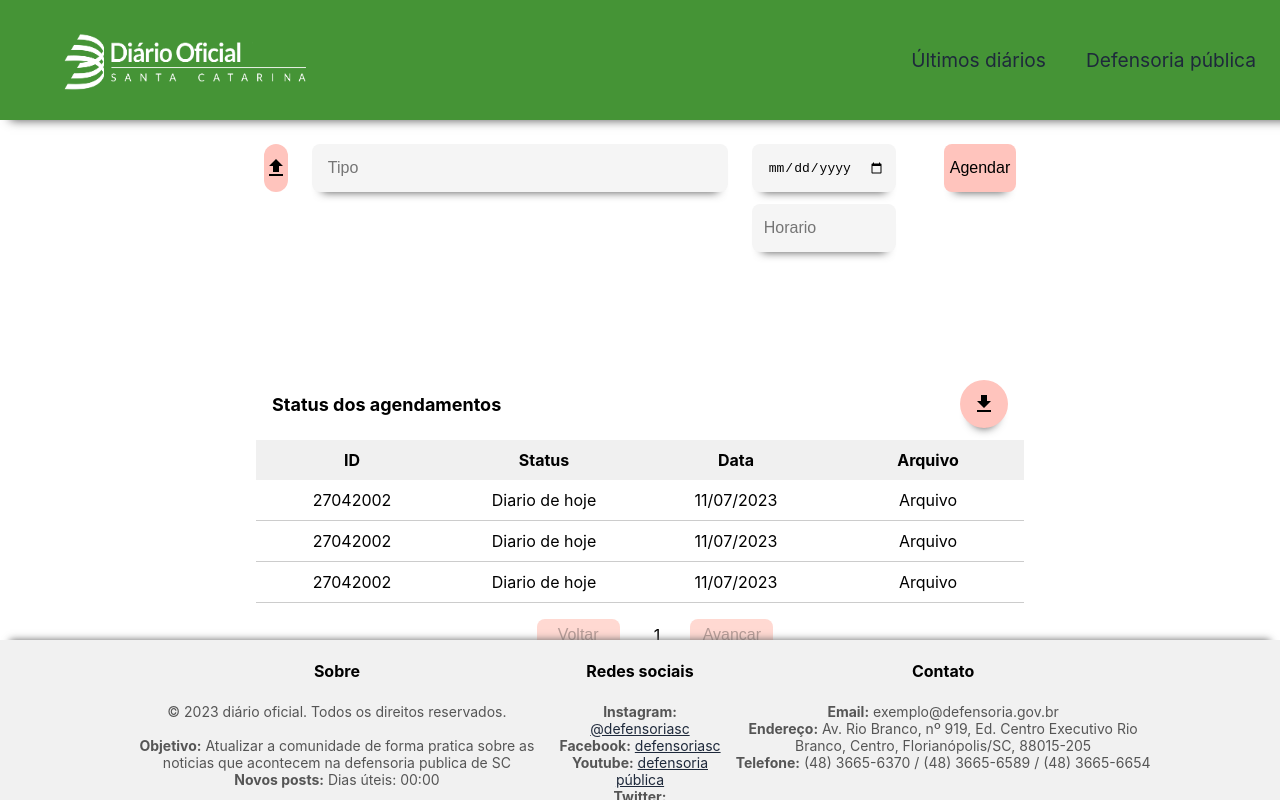
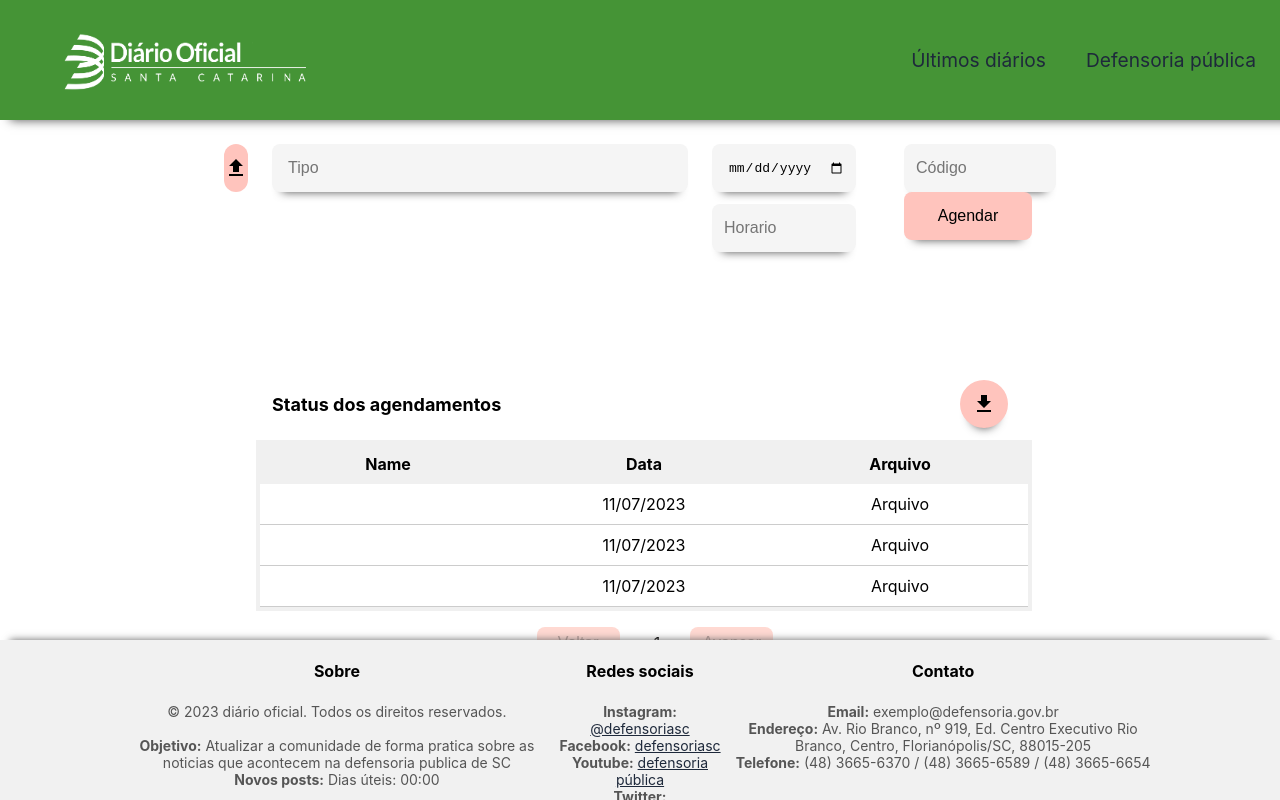
Before and after one commit to guilherme-santos-pereira/diario-oficial, a React (Create React App) app: page /status in a window 1280 px wide. Built offline with nearby package versions, Linux system fonts and the light colour scheme.

Commit message:
Feat: doesnt have id anymore, left and right border on table and time input on schedule diary

```diff
--- a/src/Components/Table/Table.module.css
+++ b/src/Components/Table/Table.module.css
@@ -1,9 +1,12 @@
+@import "../../colors.css";
+
 .content {
   width: 100%;
 }
 
 .container {
   width: 100%;
+  border: 4px solid #f0f0f0;
 }
 
 .table {
--- a/src/Components/Table/Table.tsx
+++ b/src/Components/Table/Table.tsx
@@ -23,6 +23,8 @@ const Table: React.FC<TableProps> = ({
 }) => {
   const [currentPage, setCurrentPage] = useState<number>(1);
 
+  const handleTemplate = () => {};
+
   const handlePageChange = (page: number) => {
     console.log("a");
     setPage(page);
@@ -46,7 +48,7 @@ const Table: React.FC<TableProps> = ({
       <div className={styles.header}>
         {title && <div className={styles.headerTable}>{title}</div>}
         {downloadButton && (
-          <Button className={styles.downloadButton}>
+          <Button className={styles.downloadButton} onClick={handleTemplate}>
             <MdDownload size={24} />
           </Button>
         )}
--- a/src/Pages/Home/Home.tsx
+++ b/src/Pages/Home/Home.tsx
@@ -13,16 +13,14 @@ const Home = () => {
   const [page, setPage] = useState<number | string>();
   const data = [
     {
+      name: "Diario de hoje",
       date: "11/07/2023",
-      id: "27042002",
-      subject: "Diario de hoje",
       file: "Arquivo",
     },
   ];
   const columns = [
+    { title: "Name", property: "name" },
     { title: "Publicado", property: "date" },
-    { title: "ID", property: "id" },
-    { title: "Assuntos", property: "subject" },
     { title: "Arquivo", property: "file" },
   ];
   const regulation =
--- a/src/Pages/Posts/Posts.tsx
+++ b/src/Pages/Posts/Posts.tsx
@@ -7,28 +7,24 @@ import styles from "./Posts.module.css";
 const Posts = () => {
   const data = [
     {
-      id: "27042002",
-      status: "Diario de hoje",
+      name: "Diario de hoje",
       date: "11/07/2023",
       file: "Arquivo",
     },
     {
-      id: "27042002",
-      status: "Diario de hoje",
-      date: "11/07/2023",
+      name: "Diario de hoje",
+      date: "12/08/2023",
       file: "Arquivo",
     },
     {
-      id: "27042002",
-      status: "Diario de hoje",
-      date: "11/07/2023",
+      name: "Diario de hoje",
+      date: "13/09/2023",
       file: "Arquivo",
     },
   ];
 
   const columns = [
-    { title: "ID", property: "id" },
-    { title: "Status", property: "status" },
+    { title: "Name", property: "name" },
     { title: "Data", property: "date" },
     { title: "Arquivo", property: "file" },
   ];
--- a/src/Pages/Status/Status.module.css
+++ b/src/Pages/Status/Status.module.css
@@ -149,3 +149,13 @@
   width: 60vw;
   margin: 5rem 0 3rem 0;
 }
+
+.lastColumn {
+  display: flex;
+  flex-direction: column;
+}
+
+.schedule,
+.code {
+  width: 8rem;
+}
--- a/src/Pages/Status/Status.tsx
+++ b/src/Pages/Status/Status.tsx
@@ -18,23 +18,21 @@ const Status = () => {
     type: [],
     date: new Date(),
     time: "",
+    code: "",
   });
 
   const data = [
     {
-      id: "27042002",
       status: "Diario de hoje",
       date: "11/07/2023",
       file: "Arquivo",
     },
     {
-      id: "27042002",
       status: "Diario de hoje",
       date: "11/07/2023",
       file: "Arquivo",
     },
     {
-      id: "27042002",
       status: "Diario de hoje",
       date: "11/07/2023",
       file: "Arquivo",
@@ -42,8 +40,7 @@ const Status = () => {
   ];
 
   const columns = [
-    { title: "ID", property: "id" },
-    { title: "Status", property: "status" },
+    { title: "Name", property: "name" },
     { title: "Data", property: "date" },
     { title: "Arquivo", property: "file" },
   ];
@@ -183,9 +180,20 @@ const Status = () => {
             placeholder="Horario"
           />
         </div>
-        <Button className={styles.button} onClick={handleSubmit}>
-          Agendar
-        </Button>
+        <div className={styles.lastColumn}>
+          <Input
+            className={`${styles.input} ${styles.code}`}
+            placeholder="Código"
+            onChange={handleChange}
+            name="code"
+          />
+          <Button
+            className={`${styles.button} ${styles.schedule}`}
+            onClick={handleSubmit}
+          >
+            Agendar
+          </Button>
+        </div>
       </div>
 
       <div className={styles.table}>
```
